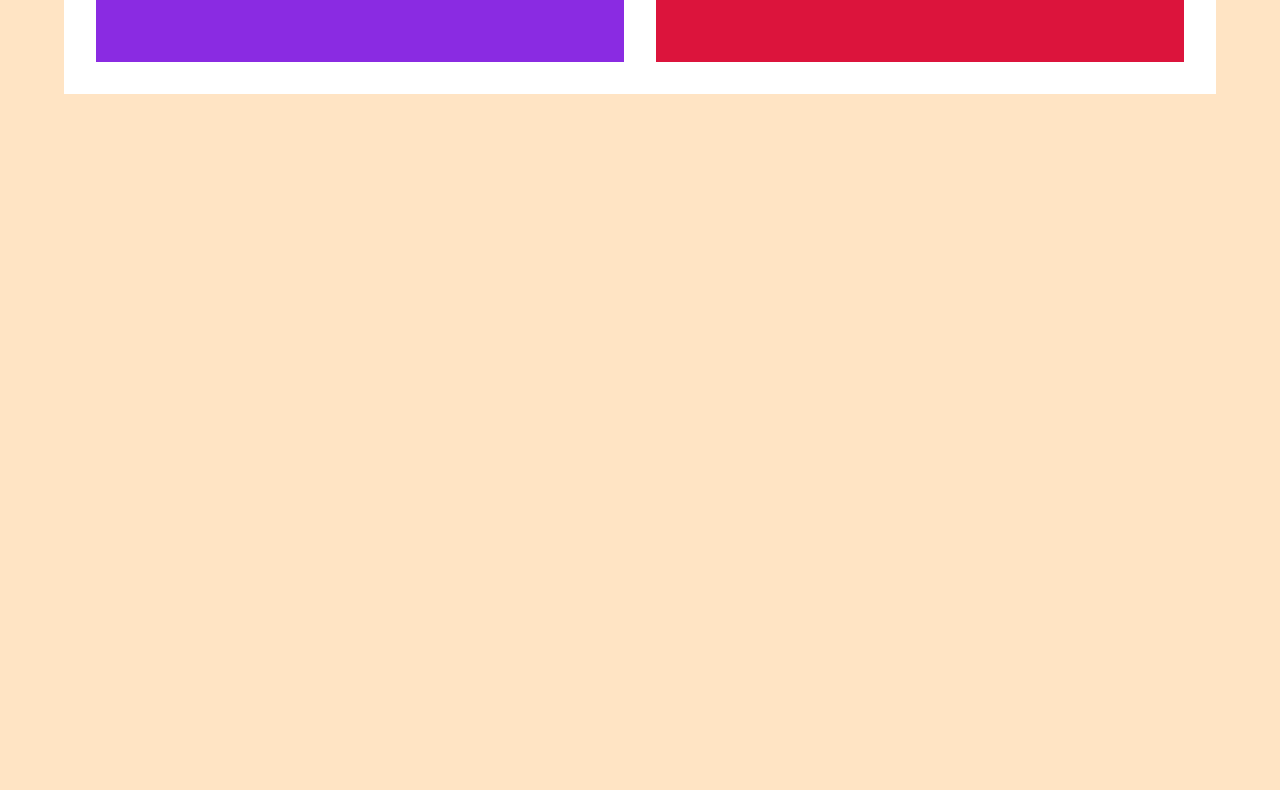
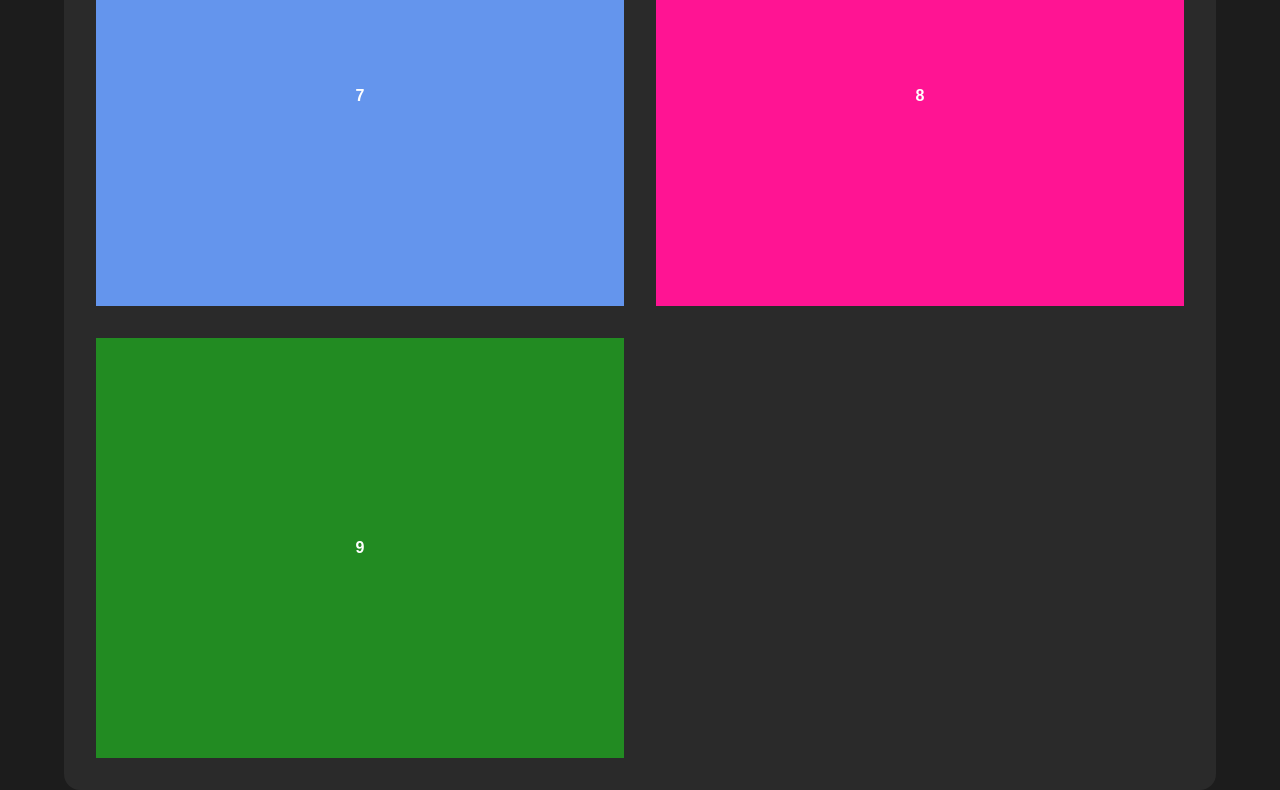
Before and after one commit to lei-ron/mini-projects, a plain HTML site: page card-designs/index.html in a window 1280 px wide. Shown: the part 1571-2361 px from the top of the page. Before the commit the page ends 1665 px from the top, so only its background shows below. Drawn offline with Linux system fonts and the light colour scheme.

Commit message:
small tweaks (too tired)

```diff
--- a/card-designs/css/style.css
+++ b/card-designs/css/style.css
@@ -5,15 +5,16 @@
 }
 body {
   min-height: 100vh;
-  background-color: bisque;
+  background-color: #1c1c1c;
   font-family: Arial, Helvetica, sans-serif;
 }
 .container {
   display: grid;
-  grid-template-columns: repeat(auto-fit, minmax(500px, 1fr));
-  grid-auto-rows: 500px;
+  grid-template-columns: repeat(auto-fit, minmax(420px, 1fr));
+  grid-auto-rows: 420px;
 
-  background-color: #fff;
+  background-color: #2a2a2a;
+  border-radius: 1rem;
 
   min-height: 100vh;
   width: 90%;
@@ -22,6 +23,13 @@ body {
   justify-content: center;
   gap: 2rem;
   padding: 2rem;
+}
+h1 {
+  display: flex;
+  justify-content: center;
+  align-items: center;
+  color: #fff;
+  padding: 1rem;
 }
 .box {
   display: flex;
@@ -34,7 +42,7 @@ body {
   background-color: brown;
 }
 .box2 {
-  background-color: aqua;
+  background-color: midnightblue;
 }
 .box3 {
   background-color: cadetblue;
@@ -48,3 +56,12 @@ body {
 .box6 {
   background-color: crimson;
 }
+.box7 {
+  background-color: cornflowerblue;
+}
+.box8 {
+  background-color: deeppink;
+}
+.box9 {
+  background-color: forestgreen;
+}
--- a/card-designs/index.html
+++ b/card-designs/index.html
@@ -15,6 +15,9 @@
       <div class="box box4">4</div>
       <div class="box box5">5</div>
       <div class="box box6">6</div>
+      <div class="box box7">7</div>
+      <div class="box box8">8</div>
+      <div class="box box9">9</div>
     </div>
   </body>
 </html>
```
